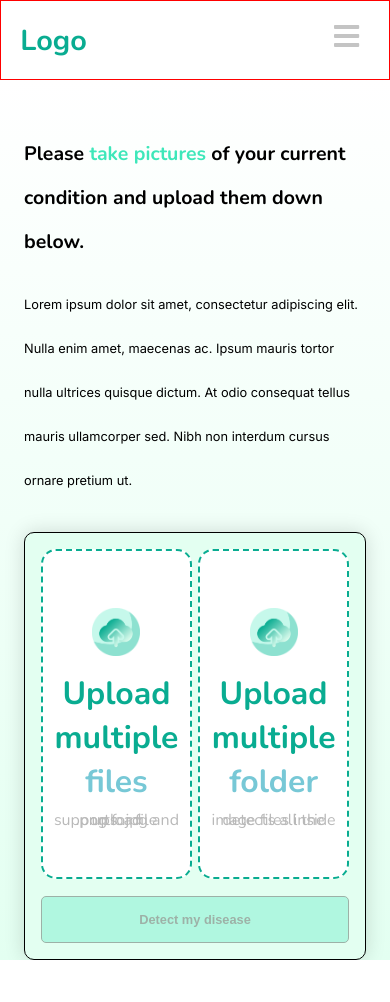
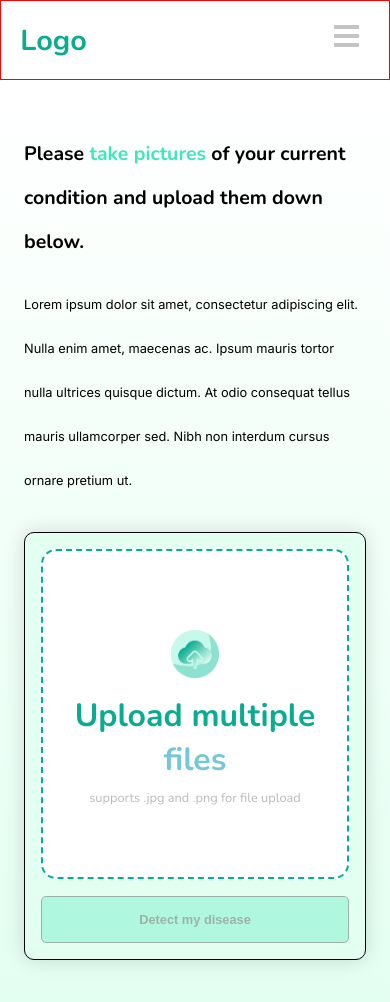
Before and after one commit to MichaelAndreyeshchev/disease-classification-system, a React (Create React App) app: page /image/drag in a window 390 px wide. Shown: the top 1002 px of the page. Before the commit the page ends 960 px from the top, so only its background shows below. Built offline with nearby package versions, Linux system fonts and the light colour scheme.

Commit message:
feat: add responsive styling for image detection page

```diff
--- a/src/pages/imageScanner/ImageDragAndDrop.js
+++ b/src/pages/imageScanner/ImageDragAndDrop.js
@@ -207,7 +207,7 @@ const DropFileInput = (props) => {
               />
               <div
                 className={
-                  styles['drop-file-input__wrapper'] +
+                  styles['drop-folder-input__wrapper'] +
                   ' ' +
                   (isDragged ? styles['label-dragover'] : ' ')
                 }
@@ -215,7 +215,7 @@ const DropFileInput = (props) => {
               >
                 <img src={uploadImg} alt='' className={styles.wrapper__image} />
                 <h2 className={styles.title + ' ' + styles['title--small']}>
-                  Upload multiple{' '}
+                  Upload a{' '}
                   <span className={styles['highlight--blue']}>folder</span>
                 </h2>
                 <p
--- a/src/pages/imageScanner/drop-file-input.module.css
+++ b/src/pages/imageScanner/drop-file-input.module.css
@@ -6,7 +6,7 @@
 
   width: 100%;
   min-height: calc(100vh - 80px);
-  padding: 2em 1.5em 0;
+  padding: 2em 1.5em 4em;
 
   background: linear-gradient(0deg, #e3fff1 0%, #ffffff 100%);
 }
@@ -96,9 +96,8 @@
 .description--small {
   margin: 0;
   font-family: 'Nunito';
-  font-size: 1rem;
+  font-size: clamp(0.8rem, 1vw, 1rem);
   line-height: 0;
-  text-align: center;
   color: #b9b9b9;
 }
 
@@ -168,8 +167,9 @@
   background: linear-gradient(90deg, rgba(0, 0, 0, 0.4), rgba(0, 0, 0, 0.4));
 }
 
-.drop-file-input__wrapper {
-  width: 49%;
+.drop-file-input__wrapper,
+.drop-folder-input__wrapper {
+  width: 100%;
   height: 330px;
   display: flex;
   flex-direction: column;
@@ -188,7 +188,12 @@
   z-index: 10;
 }
 
-.drop-file-input__wrapper:hover {
+.drop-folder-input__wrapper {
+  display: none;
+}
+
+.drop-file-input__wrapper:hover,
+.drop-folder-input__wrapper:hover {
   opacity: 0.6;
 }
 
@@ -221,4 +226,10 @@
     width: 18vw;
     max-width: 22rem;
   }
+
+  .drop-file-input__wrapper,
+  .drop-folder-input__wrapper {
+    width: 49%;
+    display: flex;
+  }
 }
```
